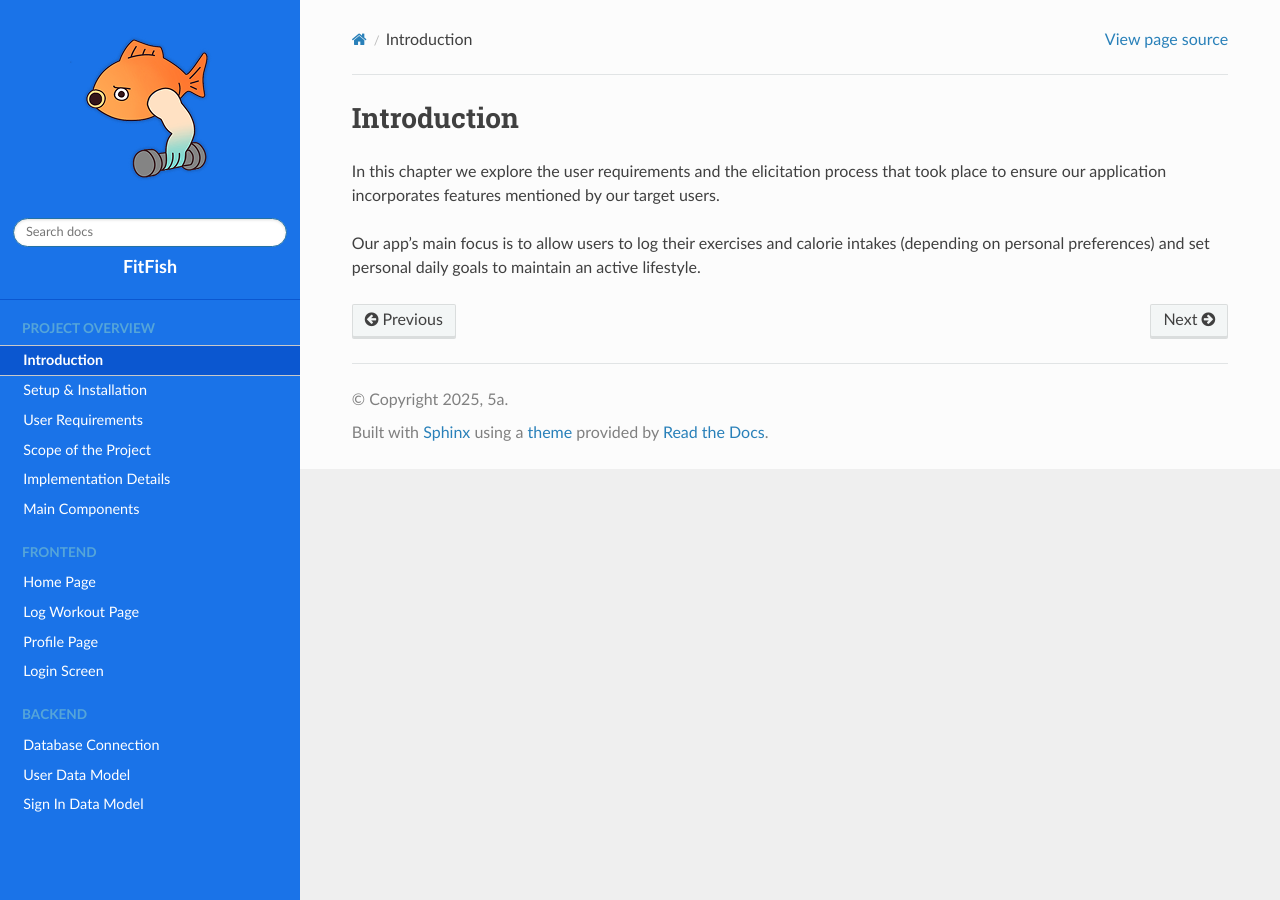
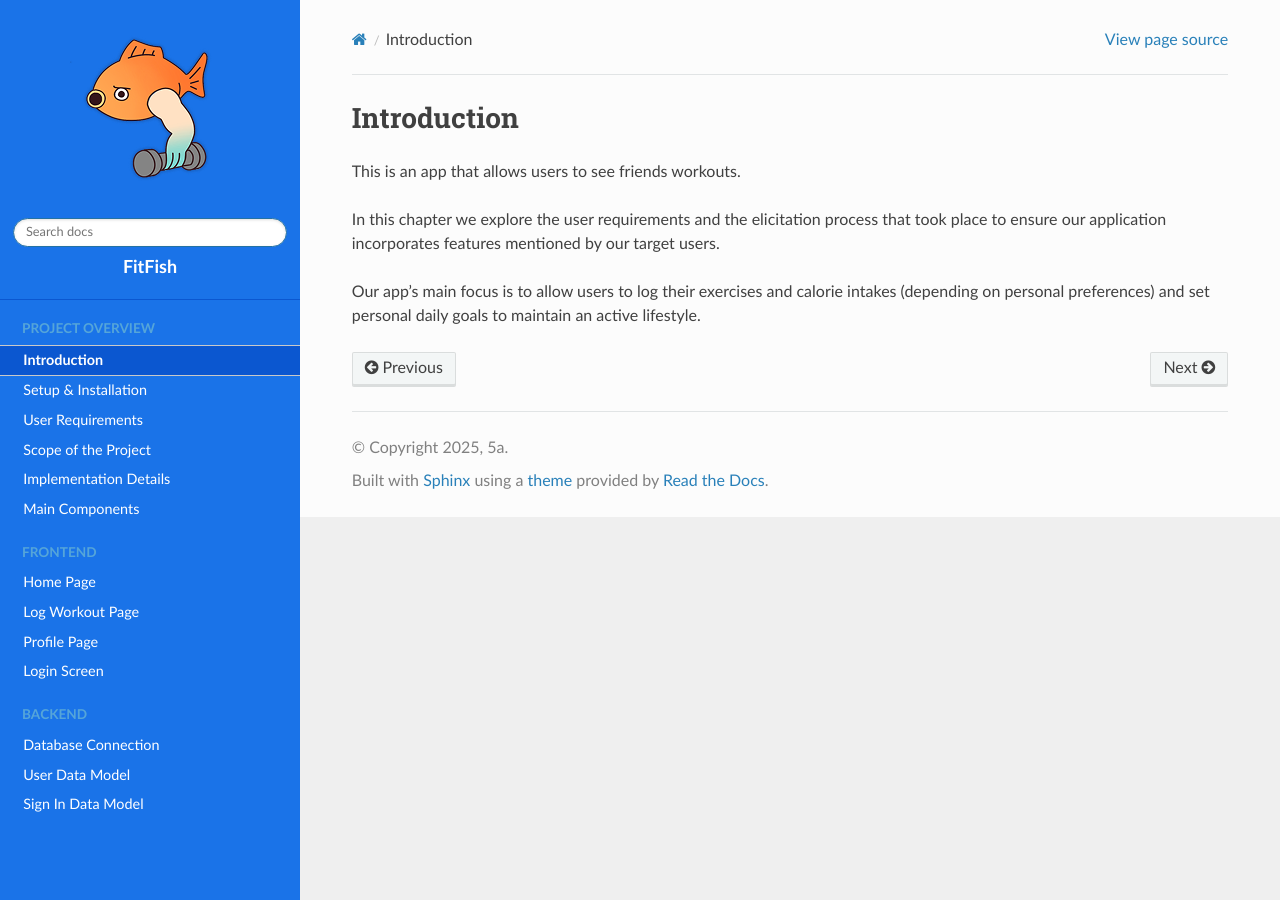
Before and after one commit to 5a-Fitness-App/5a-Code-Documentation, a Sphinx documentation site: the page built from docs/source/overview/introduction.rst, in a window 1280 px wide. Built offline with Sphinx 7.4.7 and the Read the Docs theme 3.1.0, drawn with Linux system fonts in a browser that asks for light colours.

Commit message:
Update introduction.rst

```diff
--- a/docs/source/overview/introduction.rst
+++ b/docs/source/overview/introduction.rst
@@ -1,5 +1,7 @@
 Introduction
 ============
+
+This is an app that allows users to see friends workouts.
 
 In this chapter we explore the user requirements and the elicitation process that took place to ensure our application incorporates features mentioned by our target users.
 
```
